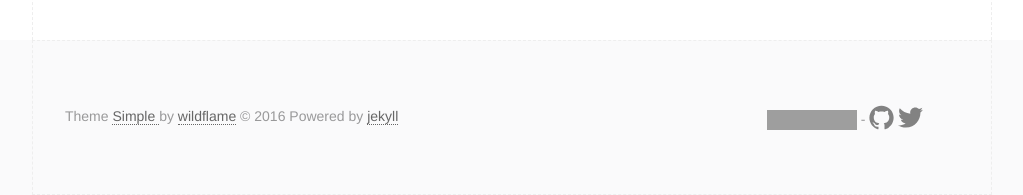
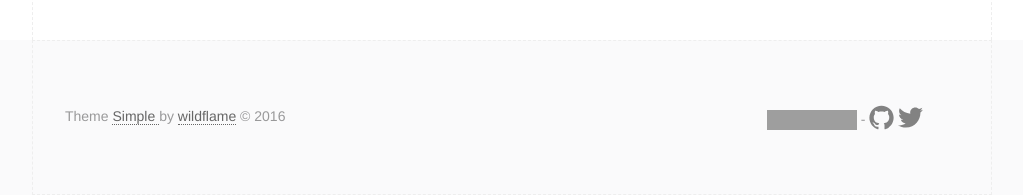
Before and after one commit to naturale0/naturale0.github.io, a Jekyll site: the page built from index.html, in a window 1280 px wide. Shown: the part 1221-1416 px from the top of the page, without its empty margins (128-1151 px from the left). Built offline with Jekyll 4.4.1, drawn with Linux system fonts in a browser that asks for light colours; the list of posts is cut into pages by our own code; grey boxes are pictures that could not be loaded.

```diff
--- a/_includes/footer.html
+++ b/_includes/footer.html
@@ -4,7 +4,6 @@
       <section class="small-font">
         Theme <a href="https://github.com/wild-flame/jekyll-simple"> Simple </a> by <a href="http://wildflame.me">wildflame</a>
         © 2016
-        Powered by <a href="https://github.com/jekyll/jekyll">jekyll</a>
       </section>
     </div>
 
```
